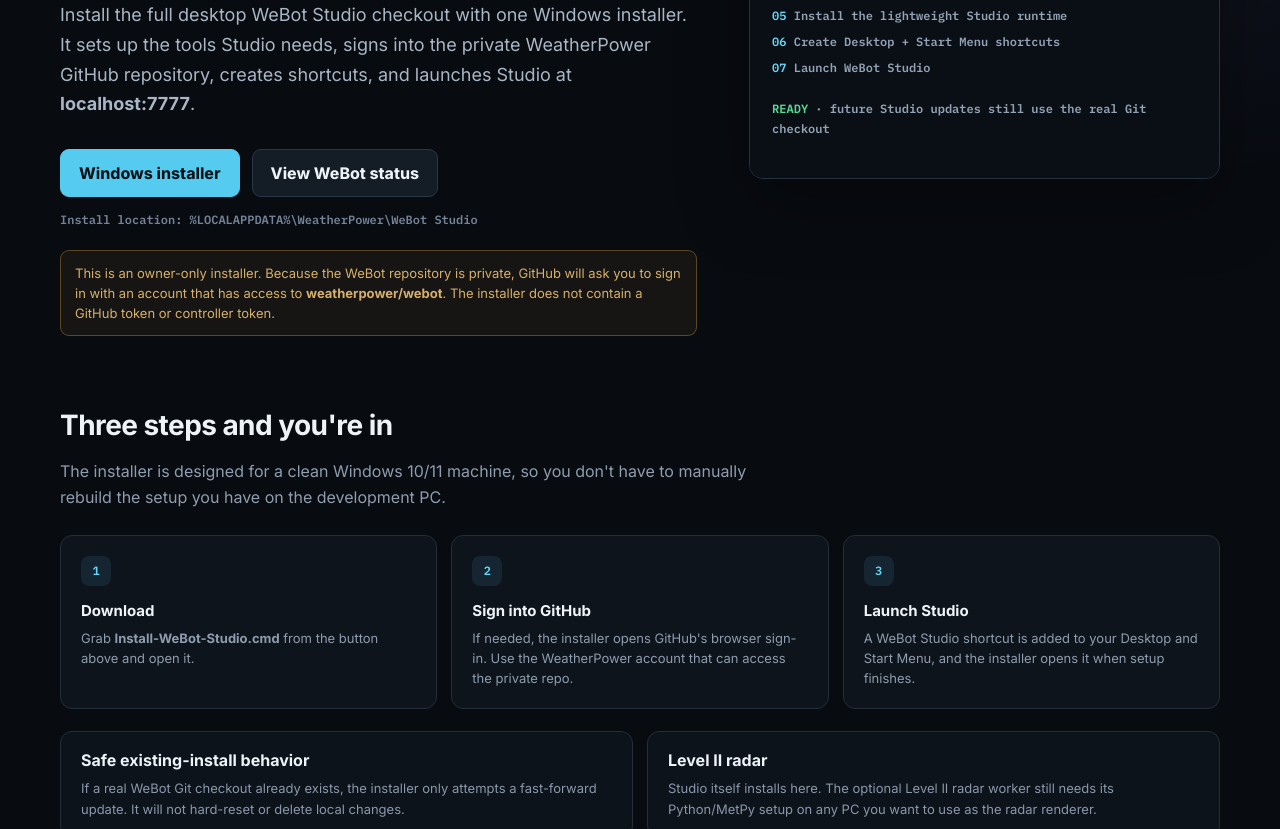
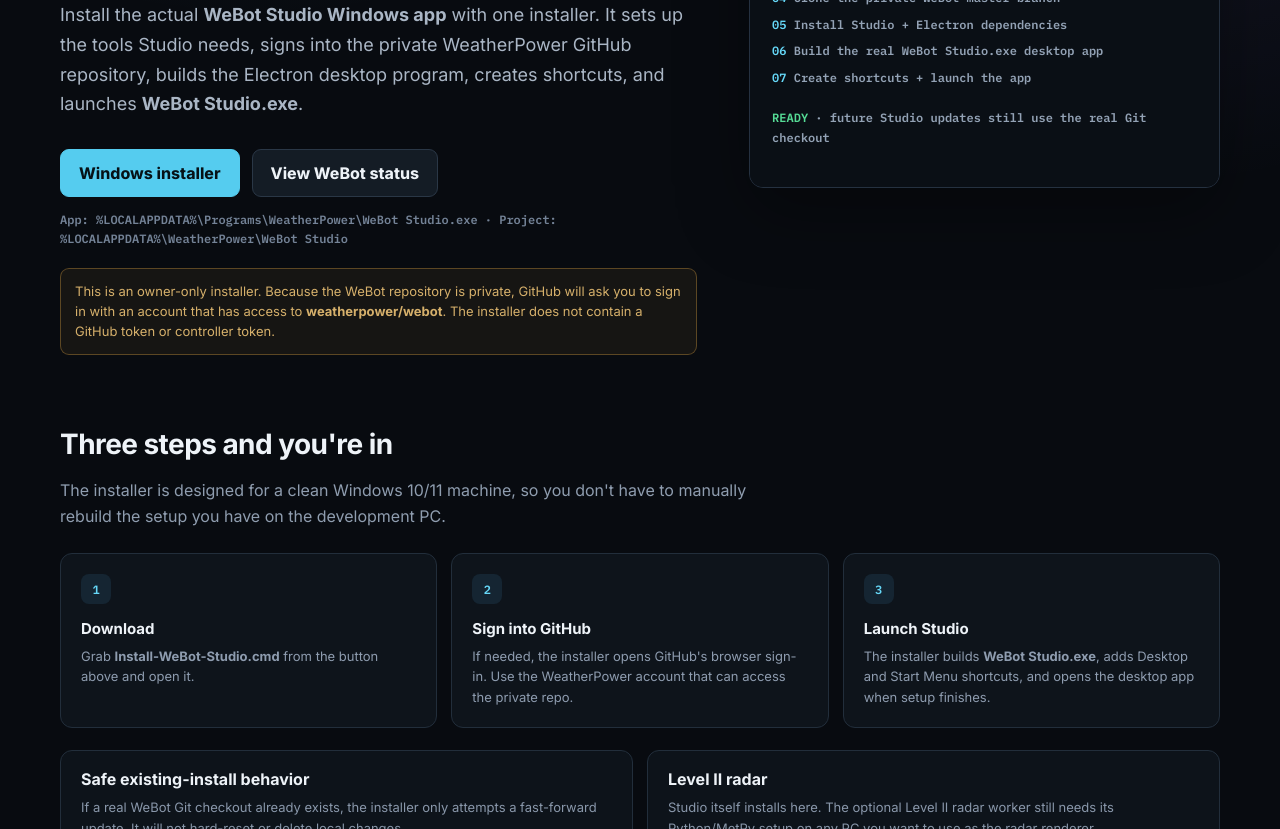
Before and after one commit to weatherpower/webot, a website: page public/studio-install.html in a window 1280 px wide. Shown: the part 490-1319 px from the top of the page. Drawn offline with Linux system fonts and the light colour scheme; files whose address does not match are found by name.

Commit message:
Fix Studio installer to install the real Windows app
Build and launch the actual Electron WeBot Studio.exe instead of the old browser .cmd launcher.

```diff
--- a/public/studio-install.html
+++ b/public/studio-install.html
@@ -68,12 +68,12 @@
       <div>
         <div class="eyebrow">Install on your main PC</div>
         <h1>Your WeatherPower control room, on this computer.</h1>
-        <p class="lead">Install the full desktop WeBot Studio checkout with one Windows installer. It sets up the tools Studio needs, signs into the private WeatherPower GitHub repository, creates shortcuts, and launches Studio at <strong>localhost:7777</strong>.</p>
+        <p class="lead">Install the actual <strong>WeBot Studio Windows app</strong> with one installer. It sets up the tools Studio needs, signs into the private WeatherPower GitHub repository, builds the Electron desktop program, creates shortcuts, and launches <strong>WeBot Studio.exe</strong>.</p>
         <div class="actions">
           <a class="btn primary" id="download" href="/warningcenter/studio/installer">Download Windows installer</a>
           <a class="btn" href="/warningcenter/webot">View WeBot status</a>
         </div>
-        <div class="note">Install location: %LOCALAPPDATA%\WeatherPower\WeBot Studio</div>
+        <div class="note">App: %LOCALAPPDATA%\Programs\WeatherPower\WeBot Studio.exe · Project: %LOCALAPPDATA%\WeatherPower\WeBot Studio</div>
         <div class="warn">This is an owner-only installer. Because the WeBot repository is private, GitHub will ask you to sign in with an account that has access to <strong>weatherpower/webot</strong>. The installer does not contain a GitHub token or controller token.</div>
       </div>
 
@@ -84,9 +84,9 @@
           <div><span class="cyan">02</span> Install anything missing with winget</div>
           <div><span class="cyan">03</span> <span class="white">Sign in to GitHub</span> in your browser</div>
           <div><span class="cyan">04</span> Clone the private WeBot master branch</div>
-          <div><span class="cyan">05</span> Install the lightweight Studio runtime</div>
-          <div><span class="cyan">06</span> Create Desktop + Start Menu shortcuts</div>
-          <div><span class="cyan">07</span> Launch WeBot Studio</div>
+          <div><span class="cyan">05</span> Install Studio + Electron dependencies</div>
+          <div><span class="cyan">06</span> Build the real WeBot Studio.exe desktop app</div>
+          <div><span class="cyan">07</span> Create shortcuts + launch the app</div>
           <div style="margin-top:20px"><span class="ok">READY</span> · future Studio updates still use the real Git checkout</div>
         </div>
       </div>
@@ -98,7 +98,7 @@
       <div class="grid">
         <div class="step"><div class="n">1</div><b>Download</b><p>Grab <strong>Install-WeBot-Studio.cmd</strong> from the button above and open it.</p></div>
         <div class="step"><div class="n">2</div><b>Sign into GitHub</b><p>If needed, the installer opens GitHub's browser sign-in. Use the WeatherPower account that can access the private repo.</p></div>
-        <div class="step"><div class="n">3</div><b>Launch Studio</b><p>A WeBot Studio shortcut is added to your Desktop and Start Menu, and the installer opens it when setup finishes.</p></div>
+        <div class="step"><div class="n">3</div><b>Launch Studio</b><p>The installer builds <strong>WeBot Studio.exe</strong>, adds Desktop and Start Menu shortcuts, and opens the desktop app when setup finishes.</p></div>
       </div>
       <div class="info">
         <div><b>Safe existing-install behavior</b><span>If a real WeBot Git checkout already exists, the installer only attempts a fast-forward update. It will not hard-reset or delete local changes.</span></div>
--- a/studio/package.json
+++ b/studio/package.json
@@ -1,5 +1,5 @@
 {
-  "name": "webot-studio",
+  "name": "webot-studio-runtime",
   "version": "1.0.0",
   "private": true,
   "type": "module",
```
Also changed, not shown: desktop/build.cjs (+6 -3 lines), 1 other file.
